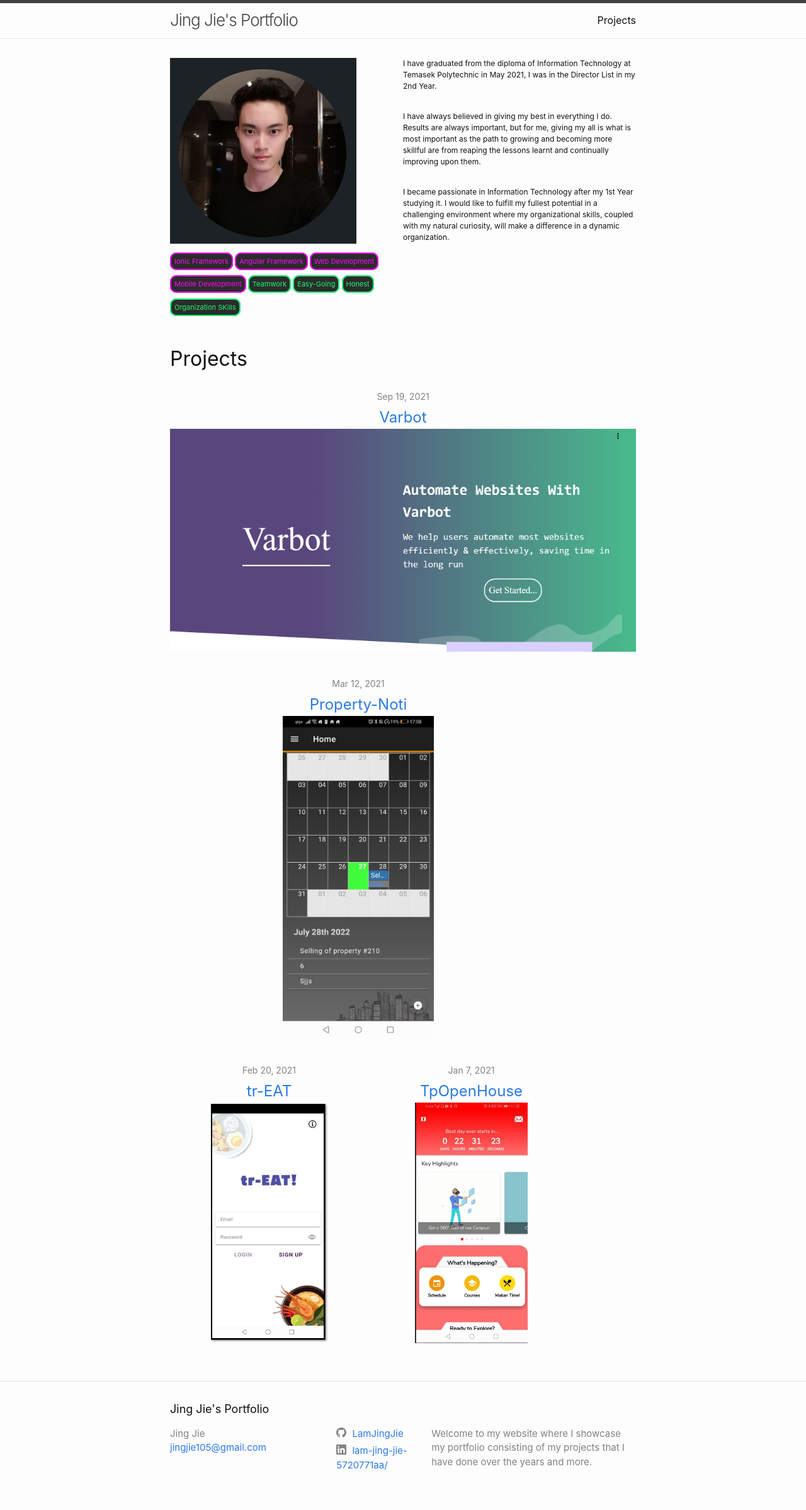
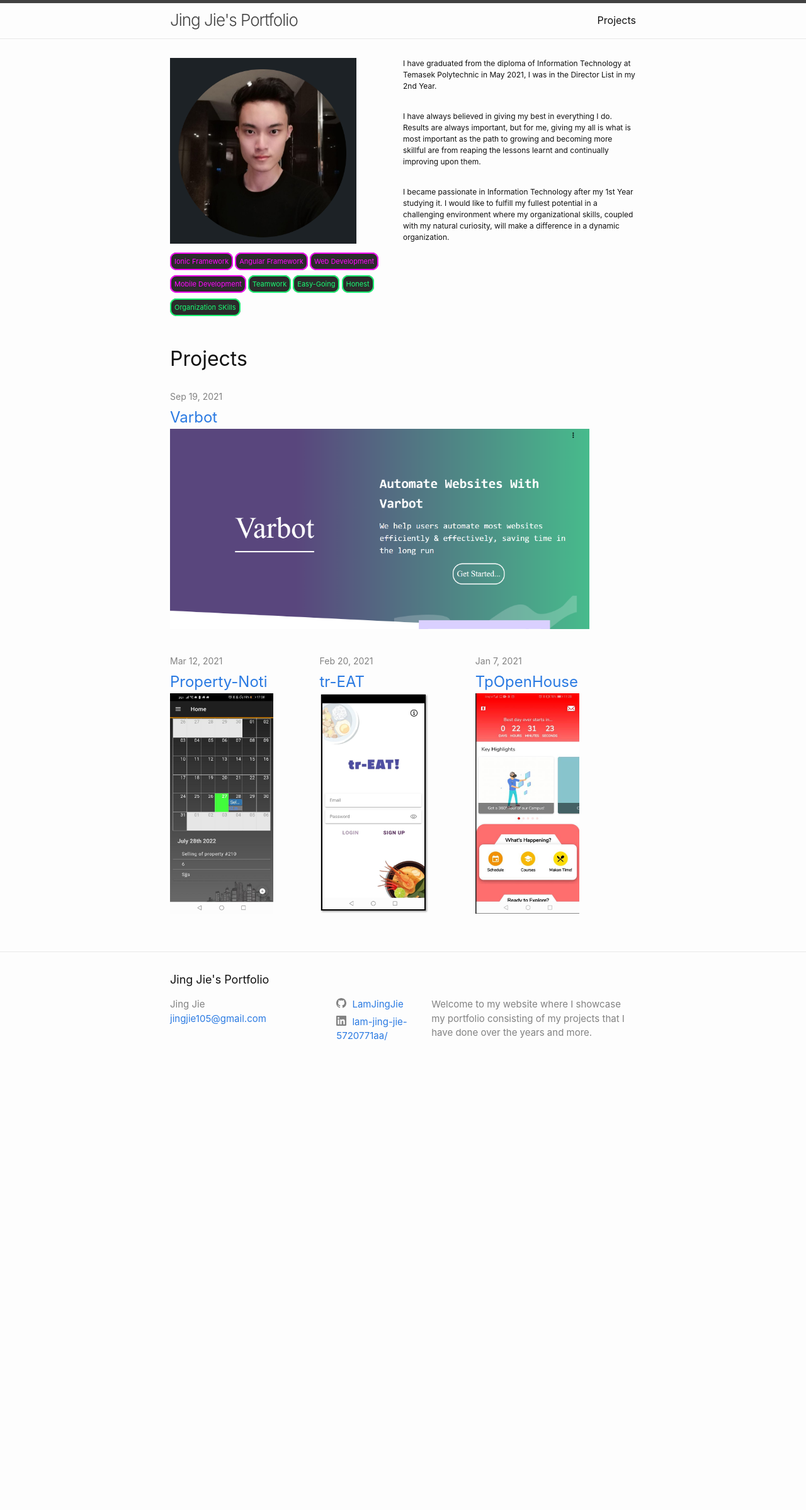
Before and after one commit to LamJingJie/LamJingJie.github.io, a Jekyll site: the page built from exproject-portfolio/index.markdown, in a window 1280 px wide. Shown: the whole page at 63% size. Built offline with Jekyll 4.4.1, drawn with Linux system fonts in a browser that asks for light colours; after the commit the page ends 1717 px from its top, so only the background shows below that.

Commit message:
Brief description of each proj added into 'home' page.

```diff
--- a/_layouts/home-project.html
+++ b/_layouts/home-project.html
@@ -59,15 +59,21 @@
     <ul style="margin: 0px; padding: 0px;" class="post-list">
       {%- for post in site.posts -%}
       {%- if post.category == "project" -%}
-      <li style="white-space: nowrap; display: inline-block; text-align: center;">
+      <li style="white-space: nowrap; display: inline-block; padding-right: 10%;">
 
-        <a class="post-link" href="{{ post.url | relative_url }}">
+        <a style="width: inherit;" class="post-link" href="{{ post.url | relative_url }}">
           {%- assign date_format1 = site.minima.date_format | default: "%b %-d, %Y" -%}
           <span class="post-meta">{{ post.date | date: date_format1 }}</span>
           <div>
             {{ post.title | escape }}
           </div>
-          <img src={{post.image}} width={{post.img_width}}>
+          <div class="post_img_container">
+            <img style="max-height:350px; " src={{post.image}} />
+            <div class="post_about">
+              {{post.about}}
+            </div>
+          </div>
+
           {%- if site.show_excerpts -%}
           {{ post.excerpt }}
           {%- endif -%}
@@ -82,3 +88,5 @@
   {%- endif -%}
 
 </div>
+
+<link rel="stylesheet" type="text/css" href="/main.css">
--- /dev/null
+++ b/main.css
@@ -0,0 +1,29 @@
+.post_img_container{
+    position: relative;
+    float: left;
+}
+
+
+
+.post_img_container:hover div{
+    width: 90%;
+    visibility: visible;
+    opacity: 0.7;
+}
+
+.post_about {
+    position: absolute;
+    bottom: 0;
+    padding: 10px;
+    right:0;
+    background: black;
+    color: white;
+    margin-bottom: 5px;
+    font-size: 11px;
+    white-space: normal;
+    font-family: sans-serif;
+    opacity: 0;
+    visibility: hidden;
+    -webkit-transition: visibility 0s, opacity 0.5s linear;
+    transition: visibility 0s, opacity 0.5s linear;
+}
```
Also changed, not shown: _layouts/home.html (+11 -2 lines), exproject-portfolio/_posts/2022-07-21-property-noti.md (+2 -1 lines), exproject-portfolio/_posts/2022-07-21-varbot.md (+1 -0 lines), exproject-portfolio/_posts/2022-07-31-tpopenhouse.md (+1 -0 lines), exproject-portfolio/_posts/2022-08-07-treat.md (+5 -1 lines).
